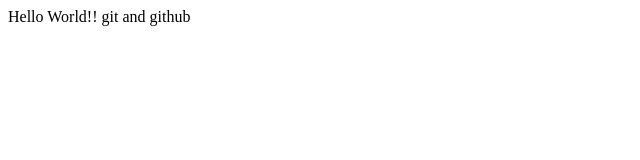
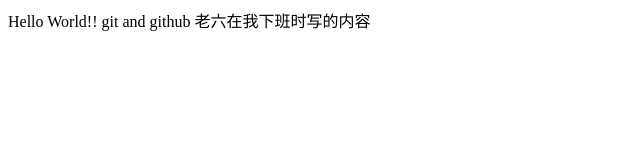
Before and after one commit to Hlr154/ReactDemo, a plain HTML site: page index.html in a window 1280 px wide. Shown: the whole page, without its empty margins (0-640 px from the left). Drawn offline with Linux system fonts and the light colour scheme.

Commit message:
Update index.html

```diff
--- a/index.html
+++ b/index.html
@@ -10,6 +10,7 @@
     <div>
         Hello World!!
         git and github
+        老六在我下班时写的内容
     </div>
 </body>
 </html>
```
